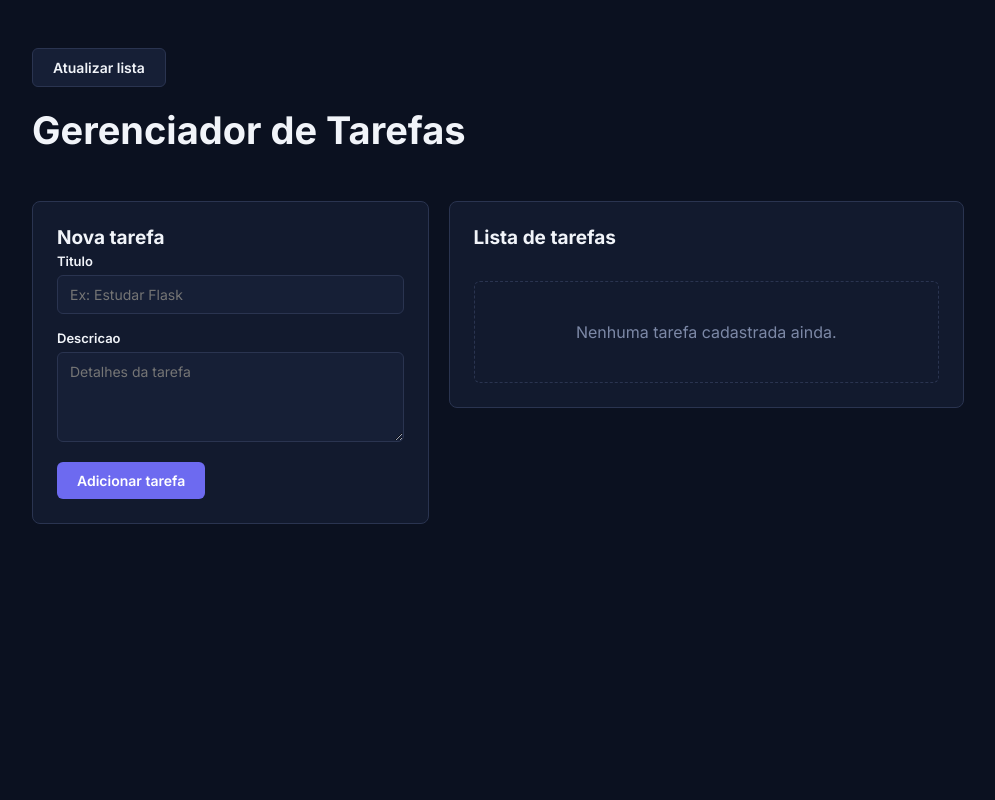
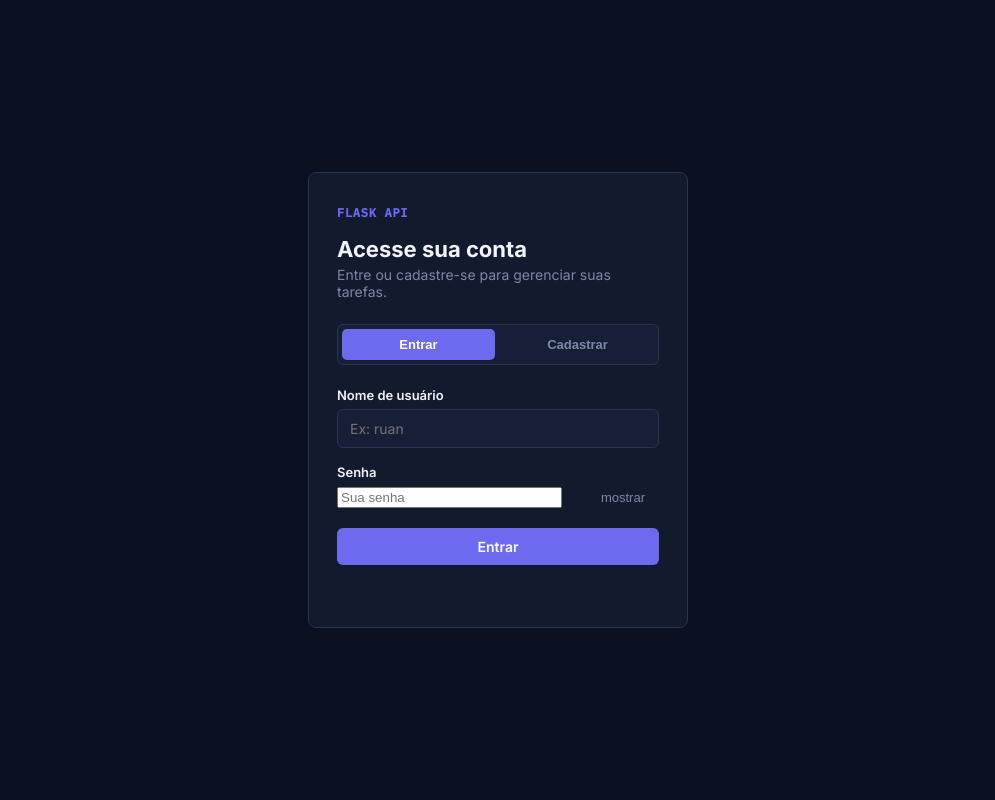
Before and after one commit to Rsantos081/task_management_system, a Flask app: page / in a window 1280 px wide. Shown: the whole page, without its empty margins (142-1137 px from the left). Run offline with Flask 3, Linux system fonts and the light colour scheme.

Commit message:
Implementaçao Interface e JS

```diff
--- a/app.py
+++ b/app.py
@@ -8,8 +8,8 @@ app = Flask(__name__)
 app.config['SQLALCHEMY_DATABASE_URI'] = 'sqlite:///tarefa.db'
 app.config ['SECRET_KEY'] = os.getenv('SECRET_KEY')
 
+login_manager = LoginManager()
 db = SQLAlchemy(app)
-login_manager = LoginManager()
 login_manager.init_app(app)
 login_manager.login_view = "login"
 
--- a/static/script.js
+++ b/static/script.js
@@ -1,11 +1,24 @@
 const API_BASE = '/api/tasks';
 
+// ---------- Elementos: tela de login ----------
+const loginWrap = document.getElementById('login-wrap');
+const appWrap = document.getElementById('app-wrap');
+const tabLogin = document.getElementById('tab-login');
+const tabRegister = document.getElementById('tab-register');
+const loginForm = document.getElementById('login-form');
+const registerForm = document.getElementById('register-form');
+const loginMsg = document.getElementById('login-msg');
+const userNameDisplay = document.getElementById('user-name-display');
+const logoutBtn = document.getElementById('logout-btn');
+
+// ---------- Elementos: app de tarefas ----------
 const listEl = document.getElementById('task-list');
 const statusEl = document.getElementById('status-msg');
 const addForm = document.getElementById('add-form');
 const refreshBtn = document.getElementById('refresh-btn');
 
 let tasks = [];
+let currentUser = null;
 
 function showStatus(msg, isError=false){
   statusEl.textContent = msg;
@@ -15,14 +28,118 @@ function showStatus(msg, isError=false){
   }
 }
 
+function showLoginMsg(msg, isError=false){
+  loginMsg.textContent = msg;
+  loginMsg.classList.toggle('error', isError);
+  loginMsg.classList.toggle('success', !isError && !!msg);
+}
+
 function escapeHtml(str){
   const d = document.createElement('div');
   d.textContent = str;
   return d.innerHTML;
 }
 
-// A API não expõe uma rota "listar todos", então descobrimos os ids
-// varrendo sequencialmente até encontrar várias faltas seguidas.
+// ---------- Alternar entre abas de login e cadastro ----------
+tabLogin.addEventListener('click', () => {
+  tabLogin.classList.add('active');
+  tabRegister.classList.remove('active');
+  loginForm.classList.add('active');
+  registerForm.classList.remove('active');
+  showLoginMsg('');
+});
+
+tabRegister.addEventListener('click', () => {
+  tabRegister.classList.add('active');
+  tabLogin.classList.remove('active');
+  registerForm.classList.add('active');
+  loginForm.classList.remove('active');
+  showLoginMsg('');
+});
+
+document.querySelectorAll('.toggle-password').forEach(btn => {
+  btn.addEventListener('click', () => {
+    const input = document.getElementById(btn.dataset.target);
+    const isHidden = input.type === 'password';
+    input.type = isHidden ? 'text' : 'password';
+    btn.textContent = isHidden ? 'ocultar' : 'mostrar';
+  });
+});
+
+// ---------- Cadastro ----------
+registerForm.addEventListener('submit', async (e) => {
+  e.preventDefault();
+  const nome = document.getElementById('register-nome').value.trim();
+  const senha = document.getElementById('register-senha').value;
+  if(!nome || !senha) return;
+
+  try{
+    const res = await fetch('/api/register', {
+      method: 'POST',
+      headers: {'Content-Type': 'application/json'},
+      body: JSON.stringify({nome, senha})
+    });
+    const data = await res.json();
+    if(res.ok){
+      showLoginMsg('Cadastro realizado! Agora faça login.');
+      tabLogin.click();
+      document.getElementById('login-nome').value = nome;
+    } else {
+      showLoginMsg(data.mensagem || 'Erro ao cadastrar.', true);
+    }
+  } catch(err){
+    showLoginMsg('Erro de conexão com a API.', true);
+  }
+});
+
+// ---------- Login ----------
+loginForm.addEventListener('submit', async (e) => {
+  e.preventDefault();
+  const nome = document.getElementById('login-nome').value.trim();
+  const senha = document.getElementById('login-senha').value;
+  if(!nome || !senha) return;
+
+  try{
+    const res = await fetch('/api/login', {
+      method: 'POST',
+      headers: {'Content-Type': 'application/json'},
+      credentials: 'include',
+      body: JSON.stringify({nome, senha})
+    });
+    const data = await res.json();
+    if(res.ok){
+      currentUser = nome;
+      enterApp();
+    } else {
+      showLoginMsg(data.mensagem || 'Credenciais inválidas.', true);
+    }
+  } catch(err){
+    showLoginMsg('Erro de conexão com a API.', true);
+  }
+});
+
+// ---------- Logout ----------
+logoutBtn.addEventListener('click', async () => {
+  try{
+    await fetch('/api/logout', {method: 'POST', credentials: 'include'});
+  } catch(err){
+    // mesmo se der erro de rede, volta pra tela de login
+  }
+  currentUser = null;
+  appWrap.style.display = 'none';
+  loginWrap.style.display = 'flex';
+  loginForm.reset();
+  registerForm.reset();
+  showLoginMsg('');
+});
+
+function enterApp(){
+  loginWrap.style.display = 'none';
+  appWrap.style.display = 'block';
+  userNameDisplay.textContent = currentUser;
+  loadTasks();
+}
+
 async function fetchAllTasks(){
   const found = [];
   let consecutiveMisses = 0;
@@ -31,7 +148,7 @@ async function fetchAllTasks(){
 
   while(consecutiveMisses < MAX_MISSES){
     try{
-      const res = await fetch(`${API_BASE}/${id}`);
+      const res = await fetch(`${API_BASE}/${id}`, {credentials: 'include'});
       if(res.status === 404){
         consecutiveMisses++;
       } else if(res.ok){
@@ -117,6 +234,7 @@ addForm.addEventListener('submit', async (e) => {
     const res = await fetch(`${API_BASE}/add`, {
       method: 'POST',
       headers: {'Content-Type': 'application/json'},
+      credentials: 'include',
       body: JSON.stringify({titulo, descricao})
     });
     const data = await res.json();
@@ -144,7 +262,7 @@ listEl.addEventListener('click', async (e) => {
   if(action === 'delete'){
     if(!confirm('Excluir esta tarefa?')) return;
     try{
-      const res = await fetch(`${API_BASE}/delete/${id}`, {method: 'DELETE'});
+      const res = await fetch(`${API_BASE}/delete/${id}`, {method: 'DELETE', credentials: 'include'});
       const data = await res.json();
       showStatus(data.mensagem, !res.ok);
       if(res.ok){
@@ -162,6 +280,7 @@ listEl.addEventListener('click', async (e) => {
       const res = await fetch(`${API_BASE}/${id}/completed`, {
         method: 'PATCH',
         headers: {'Content-Type': 'application/json'},
+        credentials: 'include',
         body: JSON.stringify({status: !t.status})
       });
       const data = await res.json();
@@ -193,6 +312,7 @@ listEl.addEventListener('click', async (e) => {
       const res = await fetch(`${API_BASE}/update/${id}`, {
         method: 'PUT',
         headers: {'Content-Type': 'application/json'},
+        credentials: 'include',
         body: JSON.stringify({titulo, descricao})
       });
       const data = await res.json();
@@ -212,4 +332,5 @@ listEl.addEventListener('click', async (e) => {
   }
 });
 
-loadTasks();
+loginWrap.style.display = 'flex';
+appWrap.style.display = 'none';
--- a/templates/index.html
+++ b/templates/index.html
@@ -6,23 +6,78 @@
 <title>Gerenciador de Tarefas</title>
 <link rel="preconnect" href="https://fonts.googleapis.com">
 <link href="https://fonts.googleapis.com/css2?family=Inter:wght@400;500;600;700&family=IBM+Plex+Mono:wght@400;500&display=swap" rel="stylesheet">
-<link rel="stylesheet" href="{{ url_for('static', filename='style.css') }}">
+<link rel="stylesheet" href="style.css">
 </head>
 <body>
 
-<div class="wrap">
+<!-- Tela de login / cadastro -->
+<div class="login-wrap" id="login-wrap">
+  <div class="login-box">
+    <span class="badge">FLASK API</span>
+    <h1 class="login-title">Acesse sua conta</h1>
+    <p class="login-subtitle">Entre ou cadastre-se para gerenciar suas tarefas.</p>
+
+    <div class="login-tabs">
+      <button class="login-tab active" id="tab-login" type="button">Entrar</button>
+      <button class="login-tab" id="tab-register" type="button">Cadastrar</button>
+    </div>
+
+    <!-- Formulário de login -->
+    <form class="credentials-form active" id="login-form">
+      <div class="field">
+        <label for="login-nome">Nome de usuário</label>
+        <input type="text" id="login-nome" placeholder="Ex: ruan" required>
+      </div>
+      <div class="field">
+        <label for="login-senha">Senha</label>
+        <div class="password-field">
+          <input type="password" id="login-senha" placeholder="Sua senha" required>
+          <button type="button" class="toggle-password" data-target="login-senha">mostrar</button>
+        </div>
+      </div>
+      <button type="submit" class="btn btn-primary">Entrar</button>
+    </form>
+
+    <!-- Formulário de cadastro -->
+    <form class="credentials-form" id="register-form">
+      <div class="field">
+        <label for="register-nome">Nome de usuário</label>
+        <input type="text" id="register-nome" placeholder="Escolha um nome" required>
+      </div>
+      <div class="field">
+        <label for="register-senha">Senha</label>
+        <div class="password-field">
+          <input type="password" id="register-senha" placeholder="Escolha uma senha" required>
+          <button type="button" class="toggle-password" data-target="register-senha">mostrar</button>
+        </div>
+      </div>
+      <button type="submit" class="btn btn-primary">Cadastrar</button>
+    </form>
+
+    <p id="login-msg"></p>
+  </div>
+</div>
+
+<!-- App principal (só aparece depois do login) -->
+<div class="wrap" id="app-wrap" style="display:none;">
 
   <div class="topbar">
-    <button class="btn btn-ghost" id="refresh-btn">Atualizar lista</button>
+    <span class="badge">FLASK API</span>
+    <div class="user-bar">
+      <span class="user-name">Logado como <strong id="user-name-display"></strong></span>
+      <button class="btn btn-ghost" id="logout-btn">Sair</button>
+      <button class="btn btn-ghost" id="refresh-btn">Atualizar lista</button>
+    </div>
   </div>
 
   <h1 class="title">Gerenciador de Tarefas</h1>
-   <br> <br/>
+ <br></br>
 
   <div class="panels">
 
     <section class="panel">
       <h2 class="panel-title">Nova tarefa</h2>
+      <span class="route">POST /api/tasks/add</span>
 
       <form id="add-form">
         <div class="field">
@@ -39,6 +94,7 @@
 
     <section class="panel">
       <h2 class="panel-title">Lista de tarefas</h2>
+      <span class="route">GET /api/tasks/&lt;id&gt;</span>
 
       <p id="status-msg"></p>
 
@@ -51,6 +107,6 @@
 
 </div>
 
-<script src="{{ url_for('static', filename='script.js') }}"></script>
+<script src="script.js"></script>
 </body>
 </html>
```
Also changed, not shown: instance/tarefa.db.
